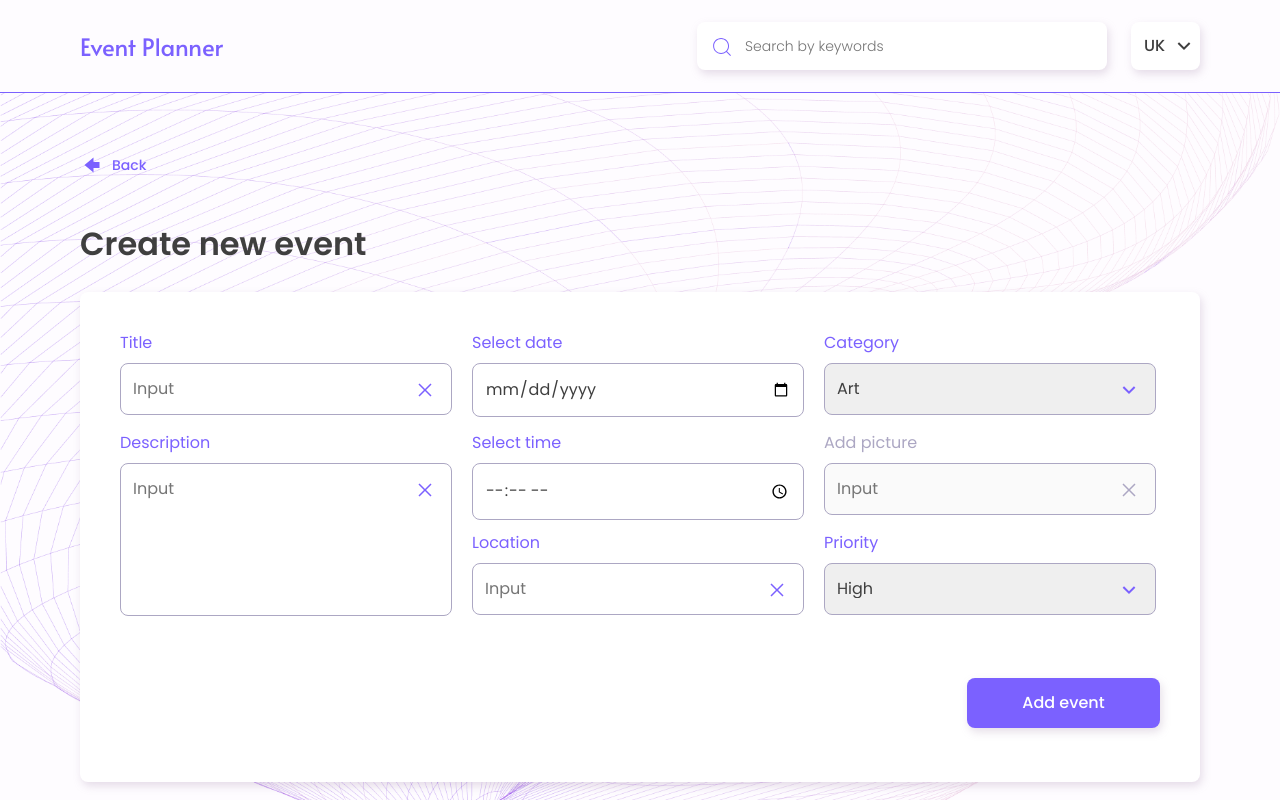
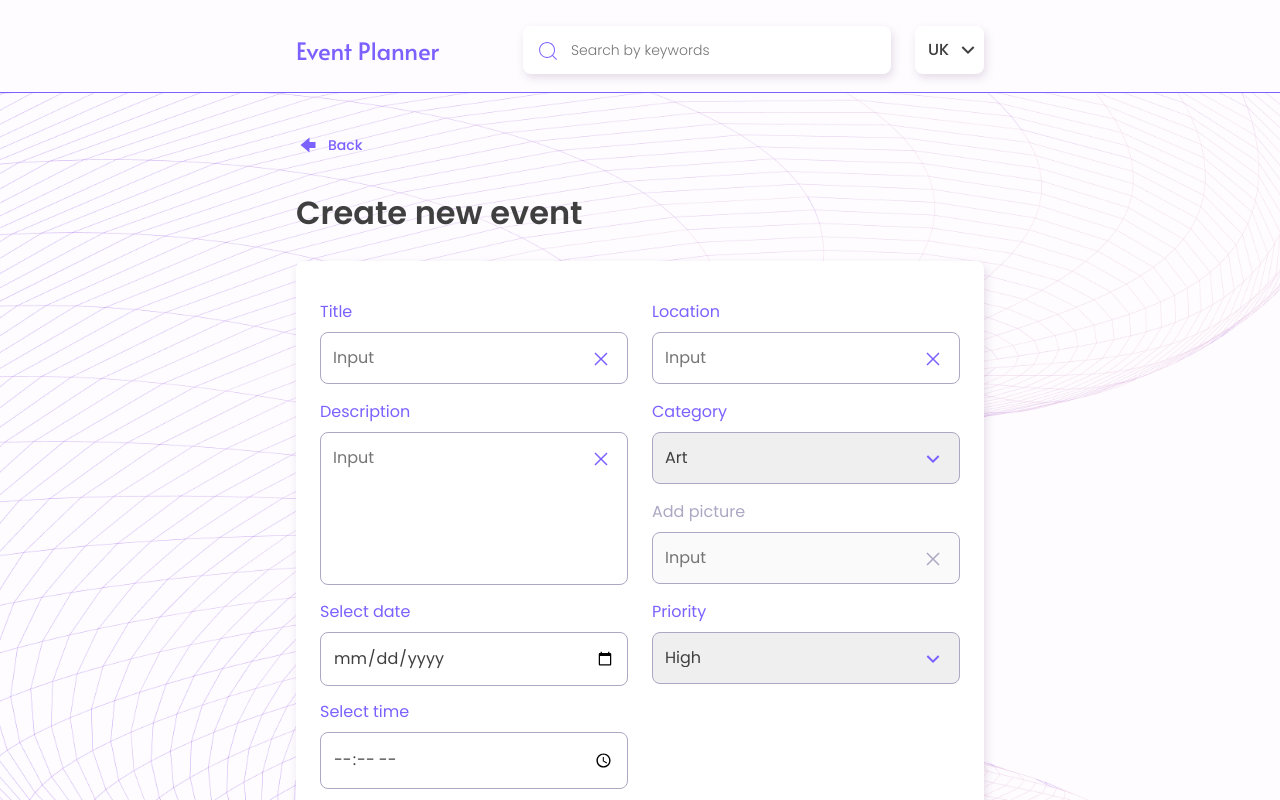
Before and after one commit to JustIrish/event-planner, a React (Create React App) app: page /create in a window 1280 px wide. Shown: the top 800 px of the page. Built offline with nearby package versions, Linux system fonts and the light colour scheme.

Commit message:
update form styles

```diff
--- a/src/components/AddEventForm/AddEventForm.styled.js
+++ b/src/components/AddEventForm/AddEventForm.styled.js
@@ -26,8 +26,7 @@ export const StyledForm = styled.form`
 
     ${mediaQueries('desktop')`
     right: 40px;
-    bottom: 54px;
-    margin-top: 0;`};
+    bottom: 54px;`};
   }
 
   ${mediaQueries('tablet')`
@@ -36,14 +35,16 @@ export const StyledForm = styled.form`
   grid-template-columns: repeat(2, 308px);
   grid-auto-flow: column;
    grid-template-rows: repeat(5, 80px);
+   column-gap: 24px;
   align-items: flex-start;
   `};
 
   ${mediaQueries('desktop')`
   height: 490px;
   padding: 40px;
-  grid-template-columns: repeat(3, 332px);
+  grid-template-columns: repeat(3, 372px);
    grid-template-rows: repeat(3, 80px);
+   column-gap: 42px;
   `};
 `;
 
--- a/src/components/SharedLayout/SharedLayout.styled.js
+++ b/src/components/SharedLayout/SharedLayout.styled.js
@@ -96,6 +96,6 @@ export const Container = styled.div`
     padding: 0 40px;`};
 
   ${mediaQueries('desktop')`
-    max-width: 1280px;
+    max-width: 1440px;
     padding: 0 80px;`};
 `;
--- a/src/styles/mediaQueries.js
+++ b/src/styles/mediaQueries.js
@@ -1,5 +1,5 @@
 const breakpionts = {
-  desktop: 1280,
+  desktop: 1440,
   tablet: 768,
   mobile: 320,
 };
```
